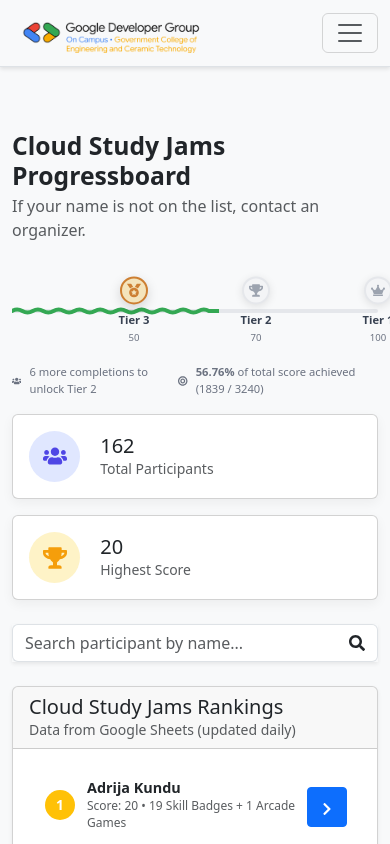
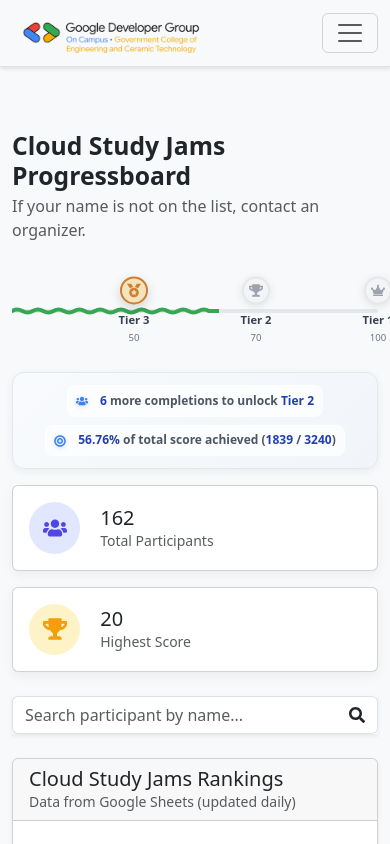
Before and after one commit to GDG-on-Campus-GCECT/GDGoC-GCECT, a React (Vite) app: page /progressboard in a window 390 px wide. Shown: the top 844 px of the page. Built offline with nearby package versions, Linux system fonts and the light colour scheme.

Commit message:
update stats

```diff
--- a/src/components/progressboard/LinearTierProgress.jsx
+++ b/src/components/progressboard/LinearTierProgress.jsx
@@ -200,7 +200,13 @@
 
     if (!nextTier) {
       // All tiers unlocked
-      return `All tiers unlocked! ${counts.participantsCompleted} participants completed all badges & games`;
+      return (
+        <>
+          All tiers unlocked!{" "}
+          <span className="bold-text">{counts.participantsCompleted}</span>{" "}
+          participants completed all badges & games
+        </>
+      );
     }
 
     // Calculate how many more participants needed to unlock this tier
@@ -208,9 +214,13 @@
       nextTier.requiredParticipants - counts.participantsCompleted;
     const tierNumber = nextTier.name.split(" ")[1];
 
-    return `${neededCount} more completion${
-      neededCount !== 1 ? "s" : ""
-    } to unlock Tier ${tierNumber}`;
+    return (
+      <>
+        <span className="bold-text">{neededCount}</span> more completion
+        {neededCount !== 1 ? "s" : ""} to unlock{" "}
+        <span className="bold-text">Tier {tierNumber}</span>
+      </>
+    );
   };
 
   // Handle tier icon click
@@ -328,8 +338,12 @@
         <div className="progress-stat">
           <FaBullseye size={12} className="me-1" />
           <span>
-            <strong>{overallScorePercentage.toFixed(2)}%</strong> of total score
-            achieved ({totalCompletedScore} / {totalPossibleScore})
+            <span className="bold-text">
+              {overallScorePercentage.toFixed(2)}%
+            </span>{" "}
+            of total score achieved (
+            <span className="bold-text">{totalCompletedScore}</span> /{" "}
+            <span className="bold-text">{totalPossibleScore}</span>)
           </span>
         </div>
       </div>
--- a/src/pages/progressboard/Progressboard.css
+++ b/src/pages/progressboard/Progressboard.css
@@ -777,18 +777,61 @@
 
 .linear-progress-info {
   display: flex;
+  flex-direction: column;
   justify-content: center;
   align-items: center;
-  margin-top: 0.5rem;
-  font-size: 0.75rem;
-  color: #6b7280;
+  margin-top: 1rem;
+  font-size: 0.8rem;
+  color: #4b5563;
+  gap: 0.75rem;
+  padding: 1rem;
+  background: linear-gradient(135deg, #f8fafc 0%, #f1f5f9 100%);
+  border-radius: 12px;
+  box-shadow: 0 2px 8px rgba(0, 0, 0, 0.06);
+  border: 1px solid #e2e8f0;
 }
 
 .progress-stat {
   display: flex;
   align-items: center;
-  gap: 0.25rem;
-  font-weight: 500;
+  gap: 0.5rem;
+  font-weight: 600;
+  text-align: center;
+  padding: 0.5rem 0.75rem;
+  background: rgba(255, 255, 255, 0.7);
+  border-radius: 8px;
+  backdrop-filter: blur(10px);
+  border: 1px solid rgba(255, 255, 255, 0.2);
+  transition: all 0.3s ease;
+  min-width: 280px;
+}
+
+.progress-stat:hover {
+  background: rgba(255, 255, 255, 0.9);
+  transform: translateY(-1px);
+  box-shadow: 0 4px 12px rgba(0, 0, 0, 0.1);
+}
+
+.progress-stat svg {
+  color: #3b82f6;
+  filter: drop-shadow(0 1px 2px rgba(59, 130, 246, 0.3));
+  transition: all 0.3s ease;
+}
+
+.progress-stat:hover svg {
+  color: #2563eb;
+  transform: scale(1.1);
+}
+
+.progress-stat strong {
+  color: #1e40af;
+  font-weight: 700;
+}
+
+/* Make numbers and tier names bold in progress text */
+.progress-stat .bold-text {
+  font-weight: 700;
+  color: #1e40af;
 }
 
 /* Header with Linear Progress Layout */
@@ -860,6 +903,31 @@
   }
 
   .progress-stat {
-    font-size: 0.7rem;
+    font-size: 0.75rem;
+    min-width: 240px;
+    padding: 0.4rem 0.6rem;
+  }
+
+  .linear-progress-info {
+    gap: 0.6rem;
+    margin-top: 1rem;
+    padding: 0.8rem;
   }
 }
+
+@media (max-width: 480px) {
+  .linear-progress-info {
+    font-size: 0.7rem;
+    gap: 0.5rem;
+    margin-top: 1rem;
+    padding: 0.75rem 0.5rem;
+  }
+
+  .progress-stat {
+    flex-wrap: wrap;
+    justify-content: center;
+    line-height: 1.4;
+    min-width: 200px;
+    padding: 0.4rem 0.5rem;
+  }
+}
```
